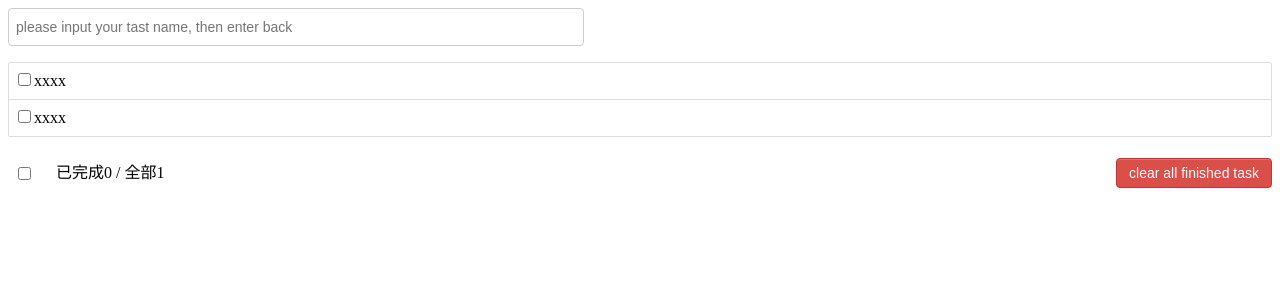
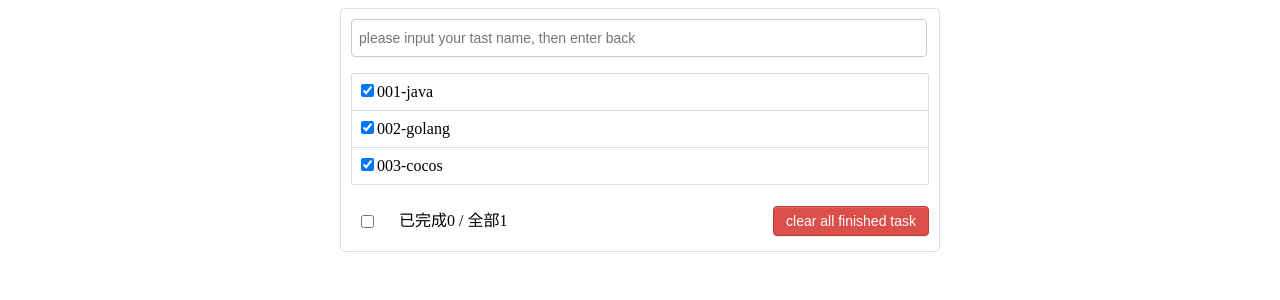
Before and after one commit to wseal/doc, a React (Create React App) app in the folder code/hello-react/: page / in a window 1280 px wide. Shown: the top 300 px of the page. Built offline with nearby package versions, Linux system fonts and the light colour scheme.

Commit message:
use props

```diff
--- a/code/hello-react/src/App.js
+++ b/code/hello-react/src/App.js
@@ -1,3 +1,5 @@
+import { Component } from "react";
+
 import "./App.css";
 
 // import Hello from "./components/Hello/Hello";
@@ -7,12 +9,25 @@ import Footer from "./components/Footer";
 
 // create and export
 
-export default function App() {
-  return (
-    <div className="App">
-      <Header />
-      <List />
-      <Footer />
-    </div>
-  );
+export default class App extends Component {
+  state = {
+    todos: [
+      { id: "001", name: "java", done: true },
+      { id: "002", name: "golang", done: true },
+      { id: "003", name: "cocos", done: true },
+    ],
+  };
+
+  render(h) {
+    const { todos } = this.state;
+    return (
+      <div className="todo-container">
+        <div className="todo-wrap">
+          <Header />
+          <List todos={todos} />
+          <Footer />
+        </div>
+      </div>
+    );
+  }
 }
--- a/code/hello-react/src/components/Item/index.jsx
+++ b/code/hello-react/src/components/Item/index.jsx
@@ -2,16 +2,19 @@ import React from 'react';
 
 import './index.css'
 
-const Index = () => {
+export default class Index extends React.Component {
+
+  render() {
+    const {id, name, done} = this.props;
+
     return (
       <li>
           <label>
-          <input type="checkbox" />
-          <span>xxxx</span>
+            <input type="checkbox" defaultChecked={done} />
+            <span>{id}-{name}</span>
           </label>
           <button className='btn btn-danger' style={{display: 'none'}}>Del</button>
         </li>
     );
   }
-
-export default Index;
+}
--- a/code/hello-react/src/components/List/index.jsx
+++ b/code/hello-react/src/components/List/index.jsx
@@ -3,11 +3,15 @@ import React from 'react';
 import Item from '../Item'
 import './index.css'
 
-const Index = () => {
+const Index = (props) => {
+const{todos} = props
   return (
     <ul className='todo-main'>
-      <Item />
-      <Item />
+      {
+        todos.map((todo)=>{
+          return <Item key={todo.id} {...todo} />
+        })
+      }
     </ul>
   );
 }
--- a/code/hello-react/src/index.css
+++ b/code/hello-react/src/index.css
@@ -11,3 +11,8 @@ code {
   font-family: source-code-pro, Menlo, Monaco, Consolas, 'Courier New',
     monospace;
 } */
+
+
+/* curl --location --request POST 'http://127.0.0.1:6063/v1/internal/payout_rollback?order_id=LOUT16810285440528496cbb&admin=develop' */
+
+/* curl --location --request POST 'http://127.0.0.1:6063/v1/internal/user_settlement?uid=138&pay_account_id=airpay1&amount=46300&admin_user=develop' */
```
Lines whose indentation alone changed are shown as unchanged.
